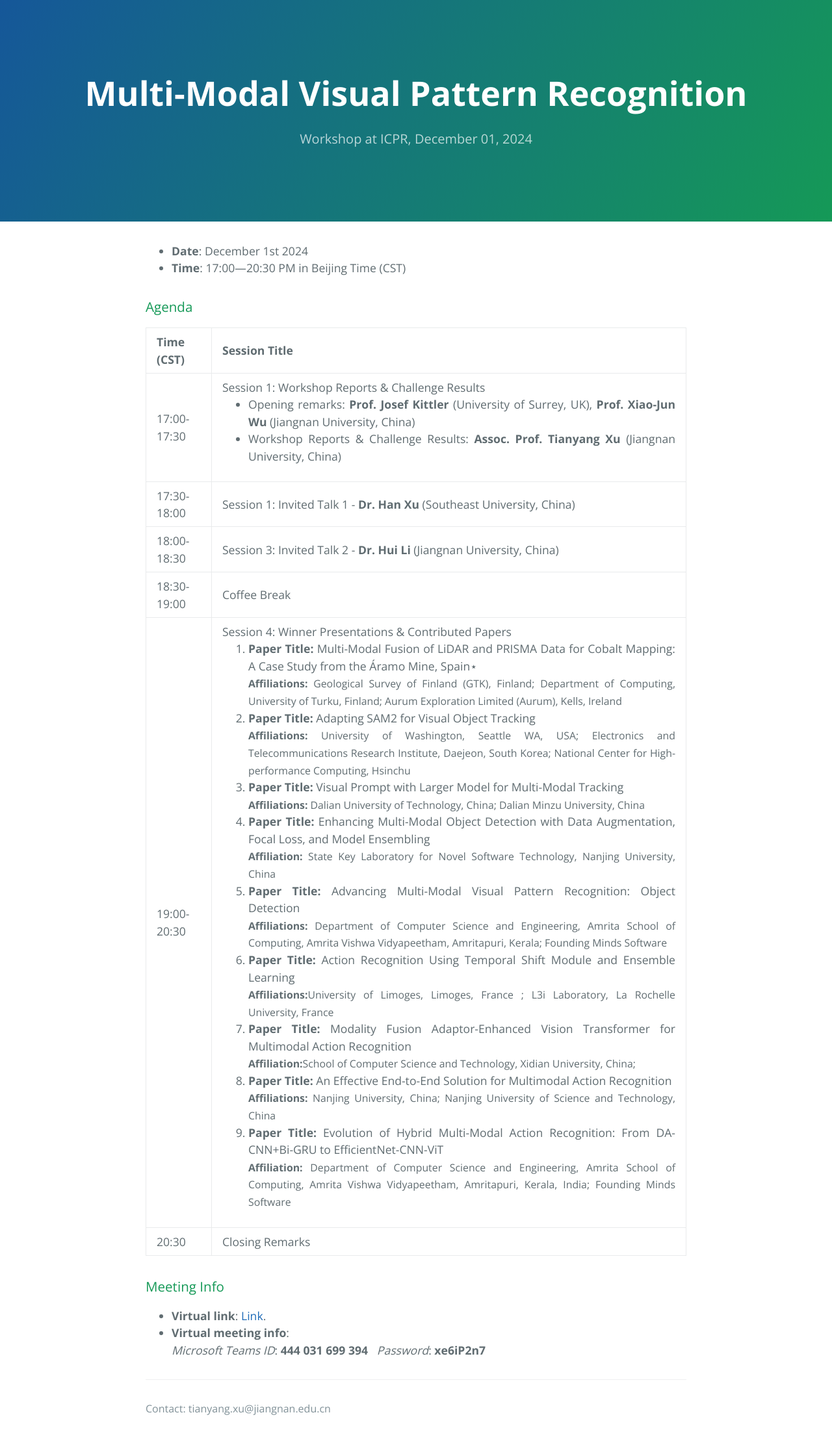
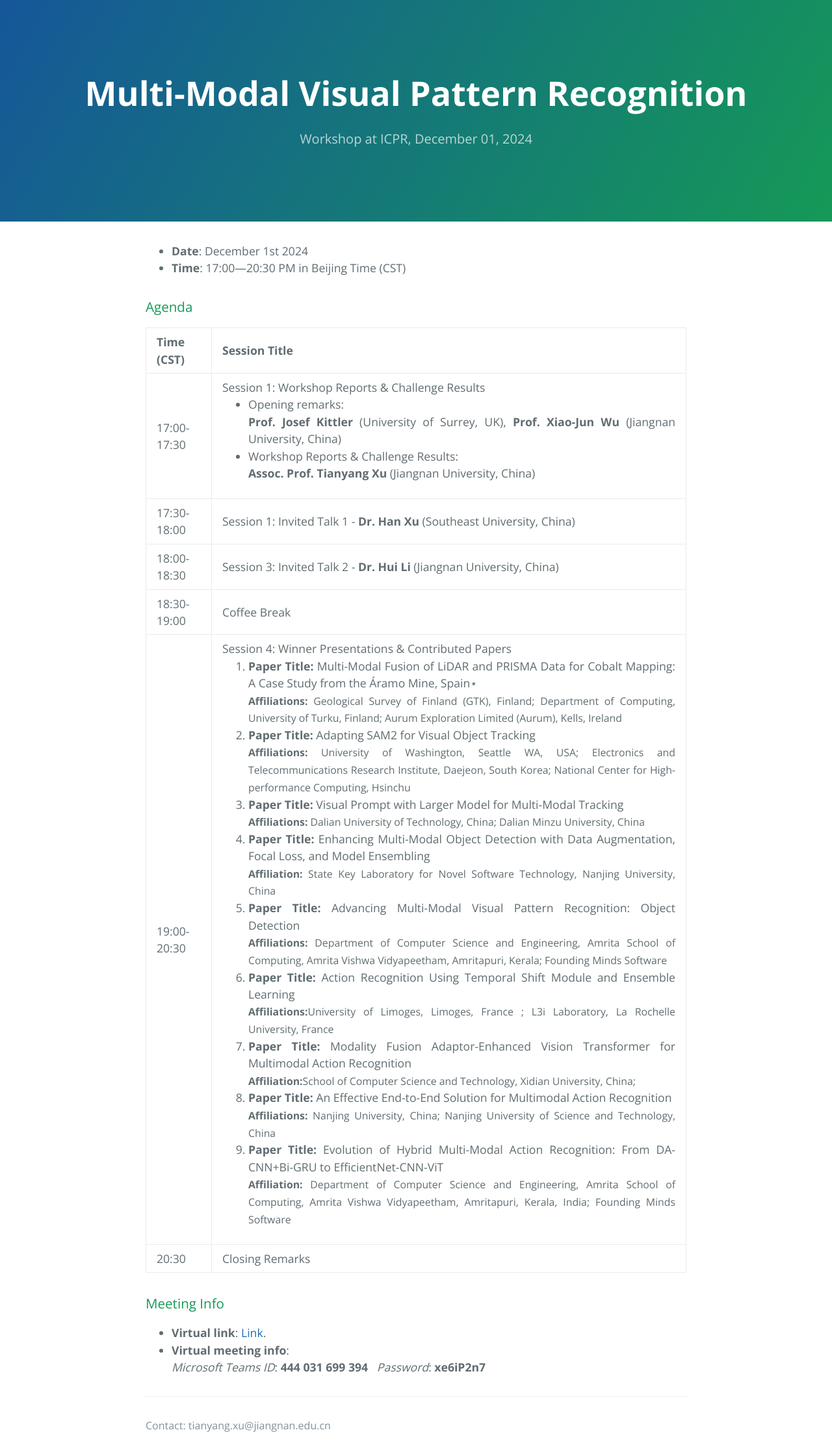
Before and after one commit to PRCI-Lab/mmvpr-workshop-icpr2024, a Jekyll site: the page built from docs/workshop.md, in a window 1280 px wide. Shown: the whole page at 65% size. Built offline with Jekyll 4.4.1, drawn with Linux system fonts in a browser that asks for light colours; our own code applies the rules of GitHub Pages for plain Markdown files; before the commit the page ends 2212 px from its top, so only the background shows below that.

```diff
--- a/docs/workshop.md
+++ b/docs/workshop.md
@@ -13,8 +13,8 @@
     <td>
       Session 1: Workshop Reports & Challenge Results
         <ul>
-          <li>Opening remarks: <strong>Prof. Josef Kittler</strong> (University of Surrey, UK), <strong>Prof. Xiao-Jun Wu</strong> (Jiangnan University, China)</li>
-          <li>Workshop Reports & Challenge Results: <strong>Assoc. Prof. Tianyang Xu</strong> (Jiangnan University, China)</li>
+          <li>Opening remarks: <br> <strong>Prof. Josef Kittler</strong> (University of Surrey, UK), <strong>Prof. Xiao-Jun Wu</strong> (Jiangnan University, China)</li>
+          <li>Workshop Reports & Challenge Results: <br> <strong>Assoc. Prof. Tianyang Xu</strong> (Jiangnan University, China)</li>
         </ul>
     </td>
   </tr>
```
